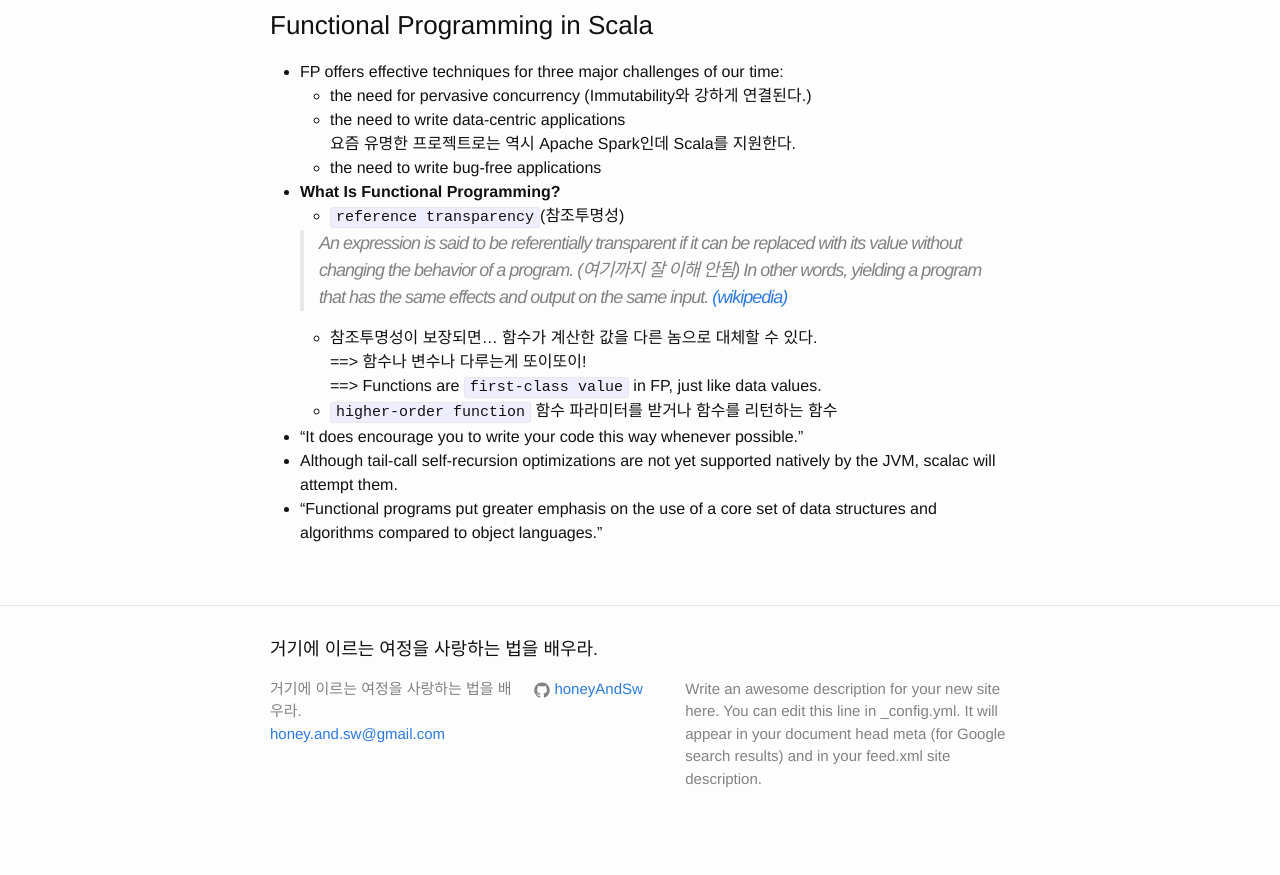
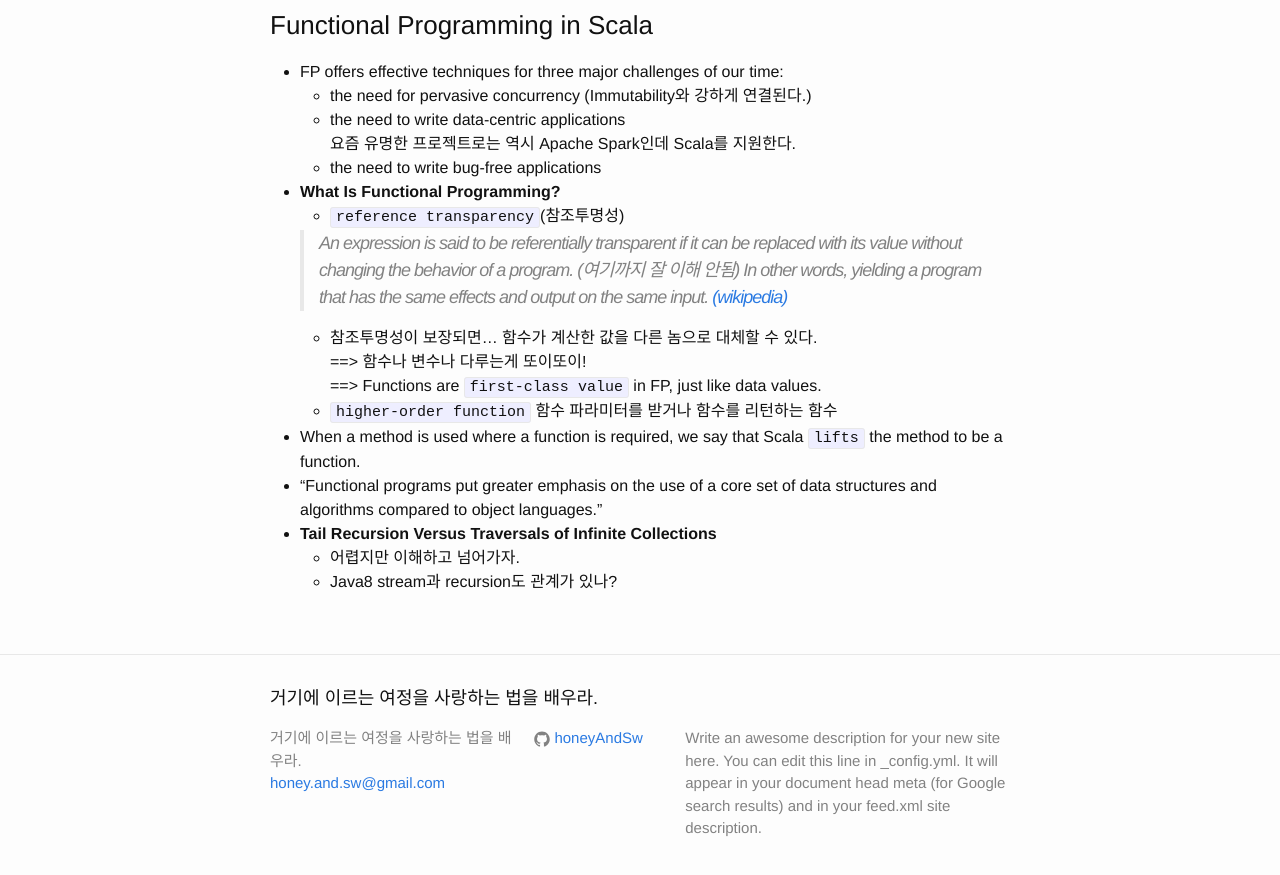
Before and after one commit to honeyAndSw/honeyAndSw.github.io, a Jekyll site: the page built from _posts/2015-11-27-programming-scala.markdown, in a window 1280 px wide and 900 px high, scrolled down 3164 px. Shown: the top 875 px of the window. Built offline with Jekyll 4.4.1, drawn with Linux system fonts in a browser that asks for light colours; before the commit the page ends 4014 px from its top, so only the background shows below that.

Commit message:
update programming-scala

```diff
--- a/_posts/2015-11-27-programming-scala.markdown
+++ b/_posts/2015-11-27-programming-scala.markdown
@@ -130,6 +130,8 @@ head:1, tail:List(2, 3, 4)
     ==> 함수나 변수나 다루는게 또이또이!
     ==> Functions are `first-class value` in FP, just like data values.
     - `higher-order function` 함수 파라미터를 받거나 함수를 리턴하는 함수
-- "It does encourage you to write your code this way whenever possible."
-- Although tail-call self-recursion optimizations are not yet supported natively by the JVM, scalac will attempt them.
+- When a method is used where a function is required, we say that Scala `lifts` the method to be a function.
 - "Functional programs put greater emphasis on the use of a core set of data structures and algorithms compared to object languages."
+- **Tail Recursion Versus Traversals of Infinite Collections**
+  - 어렵지만 이해하고 넘어가자.
+  - Java8 stream과 recursion도 관계가 있나?
```
Also changed, not shown: _drafts/jvm-tail-call-optimization.md (+6 -2 lines).
